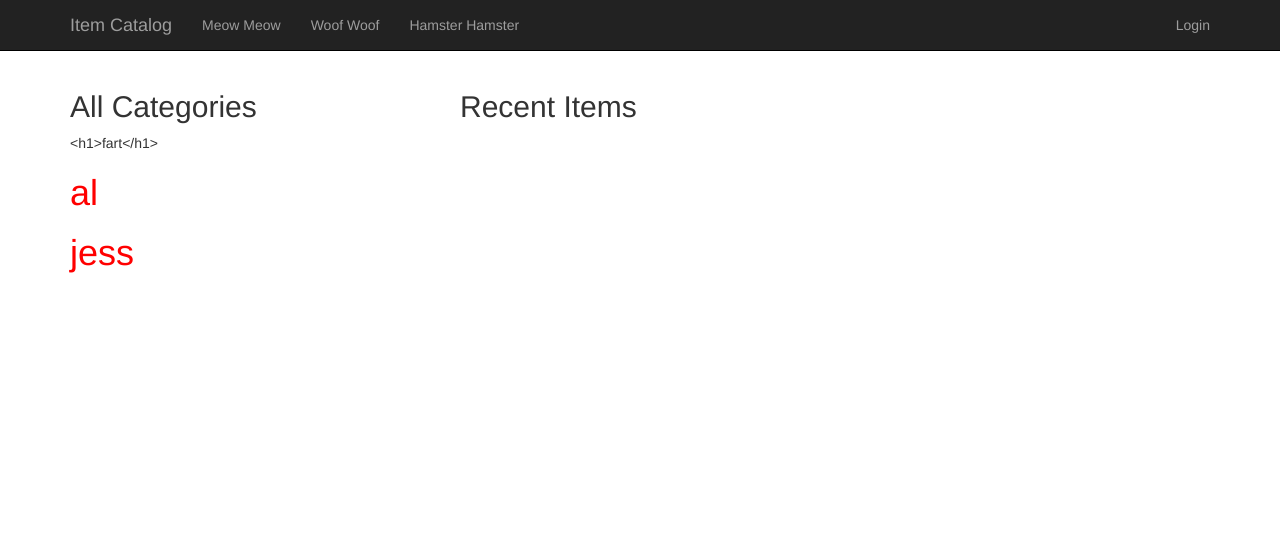
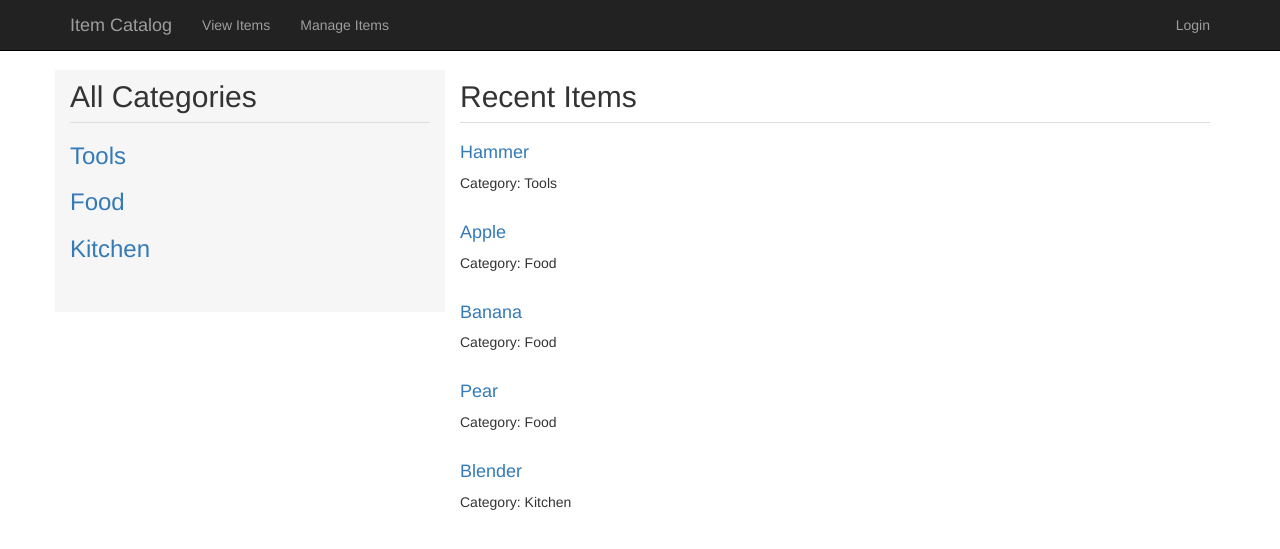
Before and after one commit to andrewdownie/ItemCatalog, a Flask app: page / in a window 1280 px wide. Shown: the top 549 px of the page. Run offline with Flask 2, Linux system fonts and the light colour scheme; some libraries are stand-ins or nearby versions.

Commit message:
Skeletals done for view / manage items. Going to add modals for the user to modify/add/delete items.

```diff
--- a/vagrant/catalog/application.py
+++ b/vagrant/catalog/application.py
@@ -1,15 +1,38 @@
 from flask import Flask
 from flask import render_template
 app = Flask(__name__)
+app.config['TEMPLATES_AUTO_RELOAD'] = True
 
 @app.route("/")
-def hello():
-    meow_meow = [{"meow_name": "al"}, {"meow_name": "jess"}]
-    return render_template('index.html', body_content="<h1>fart</h1>", meows=meow_meow)
+@app.route("/index.html")
+def view_items():
+
+    mock_categories = [
+      {"category_name": "Tools"},
+      {"category_name": "Food"},
+      {"category_name": "Kitchen"}
+    ]
 
 
-#return app.send_static_file('index.html')
-#return "Hello World!"
+    mock_items = [
+      {"item_name": "Hammer",   "category_name": "Tools"},
+      {"item_name": "Apple",   "category_name": "Food"},
+      {"item_name": "Banana",   "category_name": "Food"},
+      {"item_name": "Pear",   "category_name": "Food"},
+      {"item_name": "Blender", "category_name": "Kitchen"}
+    ]
+
+
+    return render_template('index.html', categories=mock_categories, items=mock_items)
+
+@app.route("/manage.html")
+def manage_items():
+
+    mock_items = [
+      {"item_name": "Taco", "category_name": "Food", "id": "abcid", "desc": "This... this is a taco, what else do you really really really really need to know?"}
+    ]
+
+    return render_template('manage.html', items=mock_items)
 
 if __name__ == '__main__':
   app.run(host='0.0.0.0', port=8000)
--- a/vagrant/catalog/static/css/styles.css
+++ b/vagrant/catalog/static/css/styles.css
@@ -1,3 +1,49 @@
 body{
     padding-top: 70px;
 }
+
+#all-categories-col{
+    background-color: #f6f6f6;
+}
+
+.page-header{
+    border-bottom: 1px solid #ddd;
+    padding-top: 10px;
+    margin-top: 0;
+}
+
+.item-card{
+    height: 230px;
+    position: relative;
+    background-color: #f6f6f6;
+}
+
+.item-card h3{
+    margin-bottom: 3px;
+    padding-top: 10px;
+    margin-top: 0;
+}
+
+.item-desc{
+    text-indent: 20px;
+}
+
+.item-category{
+    position: absolute;
+    top: 5px;
+    right: 15px;
+}
+
+.item-card button{
+    position: absolute;
+    width: 100%;
+    bottom: 0;
+    left: 0;
+    right: 0;
+    margin: 0;
+
+    border-radius: 0px 0px 7px 7px;
+
+    padding-top: 10px;
+    padding-bottom: 10px;
+}
--- a/vagrant/catalog/templates/index.html
+++ b/vagrant/catalog/templates/index.html
@@ -13,24 +13,30 @@
     <body>
         <div class="container">
             <div class="row">
-                <div class="col-md-4">
-                    <h2>All Categories</h2>
+
+                <div id="all-categories-col" class="col-md-4">
+                    <h2 class="page-header">All Categories</h2>
+                    {% for category in categories%}
+                        <h3><a href="#">{{ category['category_name'] }}</a></h3>
+                    {% endfor %}
+                    <br>
+                    <br>
                 </div>
-                <div class="col-md-8">
-                    <h2>Recent Items</h2>
+
+                <div id="recent-items-col" class="col-md-8">
+                    <h2 class="page-header">Recent Items</h2>
+                    {% for item in items%}
+                        <h4><a href="#">{{ item['item_name'] }}</a></h4>
+                        Category: {{ item['category_name'] }}
+                        <br/>
+                        <br/>
+                    {% endfor %}
                 </div>
 
             </div>
 
 
 
-
-        {{ body_content }}
-
-        {% for meow in meows %}
-            <h1 style="color:red">{{ meow['meow_name'] }}</h1>
-        {% endfor %}
-
         </div><!-- container -->
 
     </body>
--- a/vagrant/catalog/templates/navbar.html
+++ b/vagrant/catalog/templates/navbar.html
@@ -15,13 +15,10 @@
             <div class="collapse navbar-collapse" id="bs-example-navbar-collapse-1">
                 <ul class="nav navbar-nav">
                     <li>
-                        <a href="#">Meow Meow</a>
+                        <a href="index.html">View Items</a>
                     </li>
                     <li>
-                        <a href="#">Woof Woof</a>
-                    </li>
-                    <li>
-                        <a href="#">Hamster Hamster</a>
+                        <a href="manage.html">Manage Items</a>
                     </li>
 
                 </ul>
```
Also changed, not shown: vagrant/catalog/templates/manage.html (added, +41 -0 lines).
